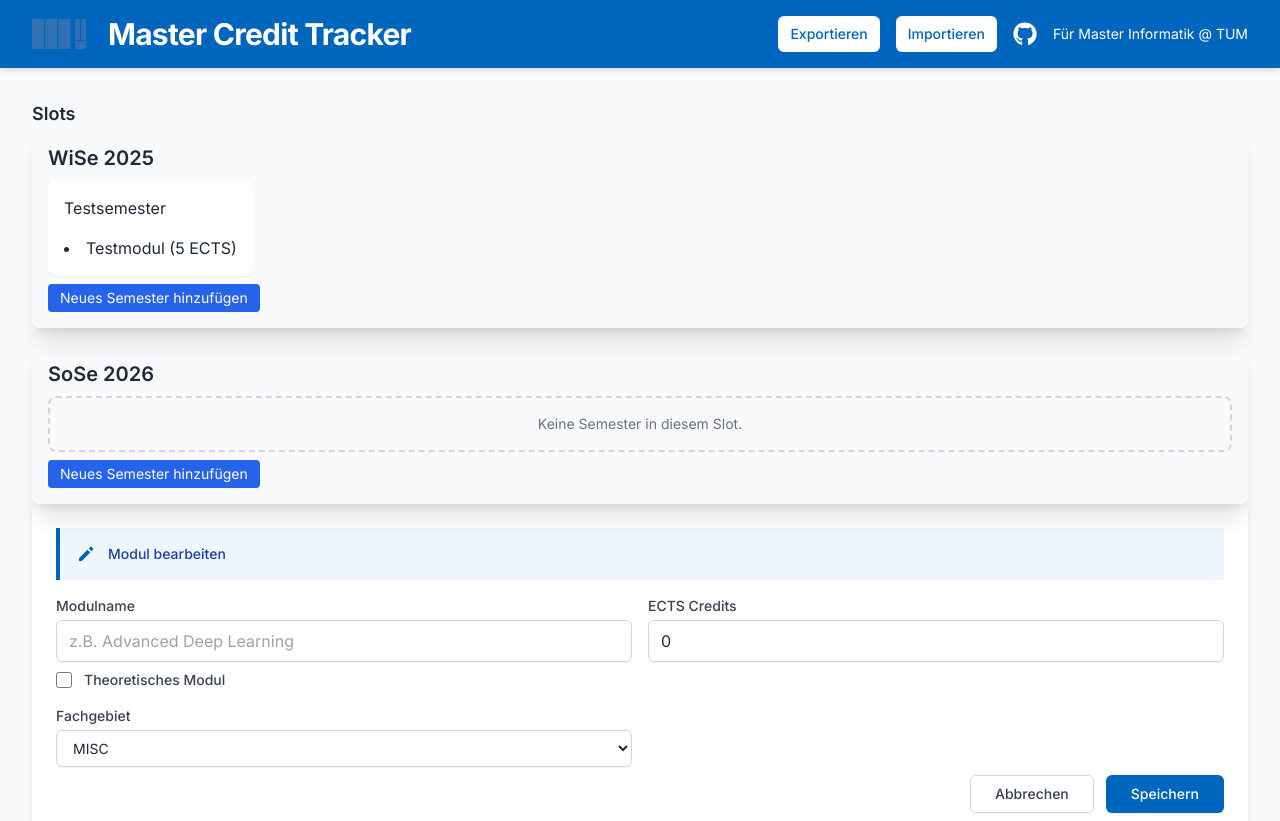
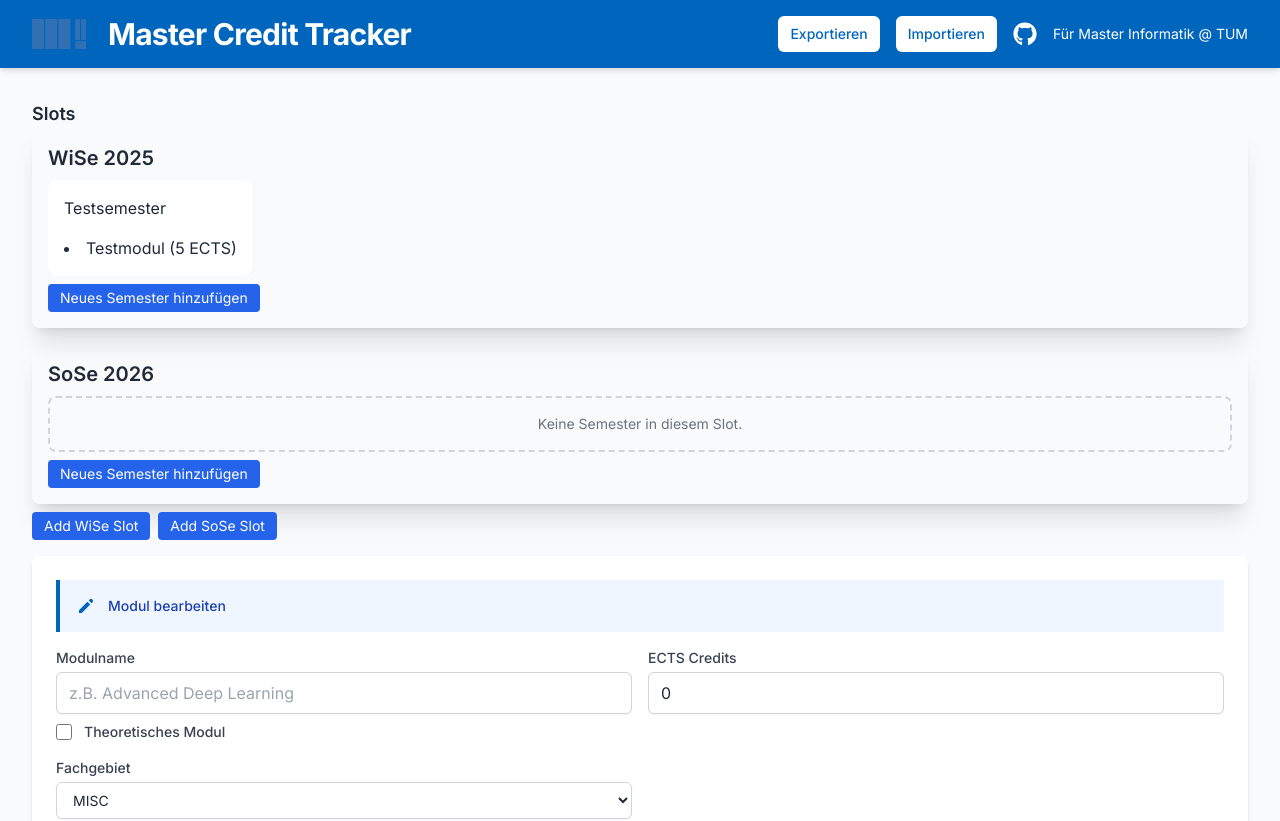
Before and after one commit to postulatum/plantum, a React (Vite) app: page / in a window 1280 px wide. Shown: the top 821 px of the page. Built offline with nearby package versions, Linux system fonts and the light colour scheme.

Commit message:
Add preliminary buttons for slots SoSe and WiSe; add overflow and scrolling to SemesterList

```diff
--- a/App.tsx
+++ b/App.tsx
@@ -1,5 +1,5 @@
 import React, { useState, useEffect, useMemo } from "react";
-import type { Module } from "./model/types";
+import type { Module, Term } from "./model/types";
 import { Area, AreaCategory, Category, Semester } from "./model/types";
 import {
     TOTAL_CREDITS_GOAL,
@@ -91,6 +91,16 @@ const App: React.FC = () => {
         { id: crypto.randomUUID(), year: 2026, term: "SoSe", semesters: [] },
     ]);
 
+    function handleAddSlot(term: Term) {
+        const newSlot: Slot = {
+            id: crypto.randomUUID(),
+            year: new Date().getFullYear(),
+            term,
+            semesters: [],
+        };
+        setSlots(prevSlots => [...prevSlots, newSlot]);
+    }
+
     function handleAddSemester(slot: Slot, semester: Semester) {
         const updatedSlot: Slot = { ...slot, semesters: [...slot.semesters, semester] };
         setSlots(prevSlots => prevSlots.map(sl => sl.id === slot.id ? updatedSlot : sl));
@@ -103,8 +113,13 @@ const App: React.FC = () => {
             <main className="container mx-auto p-4 md:p-8">
                 <h2 className="text-lg font-semibold">Slots</h2>
                 <SlotList slots={slots} handleAddSemester={handleAddSemester} />
-
-                {/*TODO: Implement ModuleForm inside the slot*/}
+                {/* Preliminary buttons, do we want to allow naming semesters or do we always take the WiSe/SoSe convention? What about the year? Should we count it up automatically when a new semester is added? */}
+                <button onClick={() => handleAddSlot("WiSe")} className="self-start inline-block px-3 py-1 text-sm bg-blue-600 text-white rounded mt-2 mr-2 mb-4 hover:bg-blue-700">
+                    Add WiSe Slot
+                </button>
+                <button onClick={() => handleAddSlot("SoSe")} className="self-start inline-block px-3 py-1 text-sm bg-blue-600 text-white rounded mt-2 mb-4 hover:bg-blue-700">
+                    Add SoSe Slot
+                </button>
                 <ModuleForm
                     onAddModule={addModule}
                     onUpdateModule={updateModule}
--- a/components/SemesterList.tsx
+++ b/components/SemesterList.tsx
@@ -11,7 +11,7 @@ function SemesterList({ slot }: SemesterListProps) {
     const [activeSemesterId, setActiveSemesterId] = useState<string | null>(null);
 
     return (
-        <div>
+        <div className="overflow-y-auto">
             {slot.semesters.length === 0 ? (
                 <div className="flex items-center justify-center p-4 border-2 border-dashed border-gray-300 rounded-lg">
                     <p className="text-gray-500 text-sm">Keine Semester in diesem Slot.</p>
```
